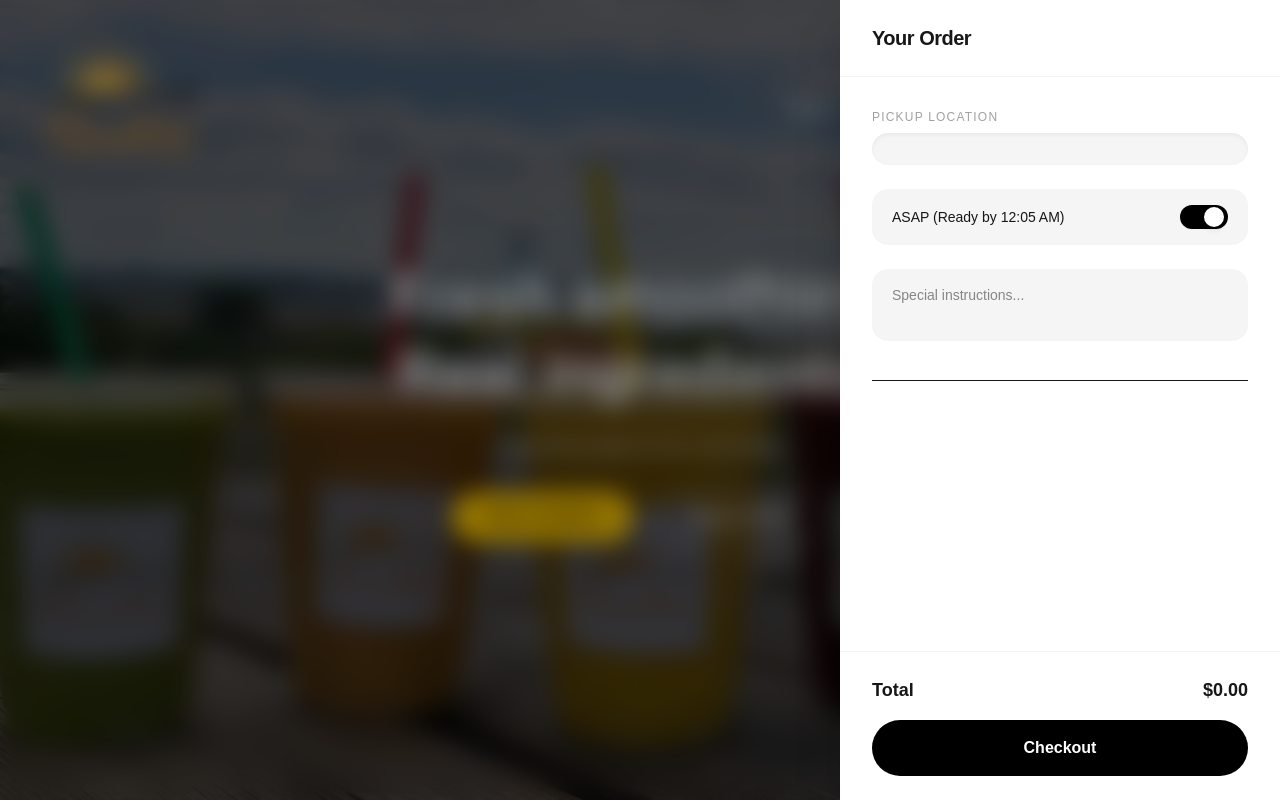
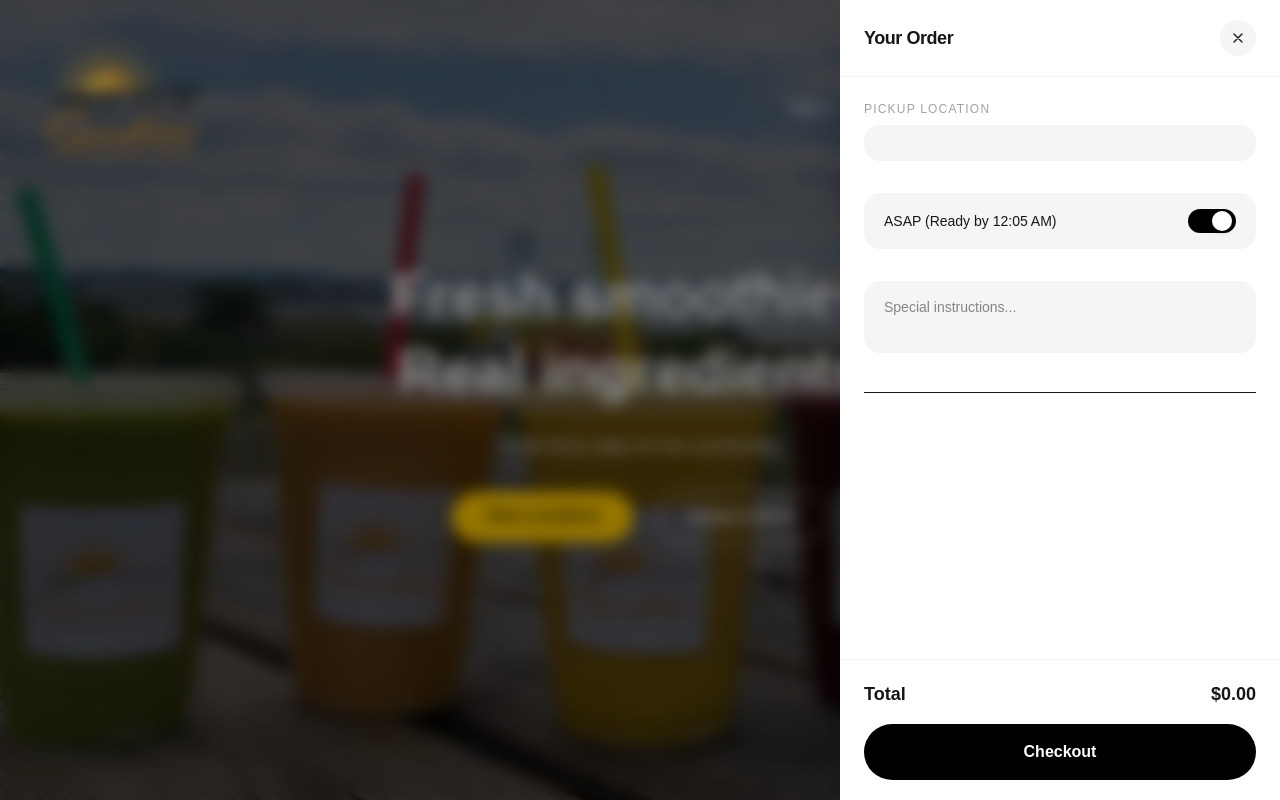
Before and after one commit to htan96/sunshine-smoothies, a Next.js app: page / in a window 1280 px wide. Both pictures are taken after a click on the button 1224 px from the left and 109 px from the top of the page. Shown: the top 800 px of the page. Built offline with nearby package versions, Linux system fonts and the light colour scheme.

Commit message:
Fix Order Now routing to /menu

```diff
--- a/components/cart/CartDrawer.tsx
+++ b/components/cart/CartDrawer.tsx
@@ -1,6 +1,6 @@
 "use client";
 
-import { useMemo, useState } from "react";
+import { useState, useMemo } from "react";
 import { useCartStore } from "@/features/cart/store";
 import { useLocationStore } from "@/features/location/store";
 
@@ -60,11 +60,6 @@ export default function CartDrawer() {
   }, [pickupDate, asap]);
 
   async function handleCheckout() {
-    if (!selectedLocation?.id) {
-      alert("Please select a location first.");
-      return;
-    }
-
     const res = await fetch("/api/checkout", {
       method: "POST",
       headers: { "Content-Type": "application/json" },
@@ -74,7 +69,9 @@ export default function CartDrawer() {
           ? `ASAP (${formattedReadyTime})`
           : pickupDate.toISOString(),
         notes,
-        locationId: selectedLocation.id, // ✅ CRITICAL FIX
+        locationId: selectedLocation?.id,
+        locationName: selectedLocation?.name,
+        locationAddress: selectedLocation?.address,
       }),
     });
 
@@ -82,8 +79,6 @@ export default function CartDrawer() {
 
     if (data.url) {
       window.location.href = data.url;
-    } else {
-      alert("Checkout failed.");
     }
   }
 
@@ -92,36 +87,62 @@ export default function CartDrawer() {
   return (
     <div className="fixed inset-0 z-50 flex justify-end">
 
+      {/* Overlay */}
       <div
-        className="absolute inset-0 bg-black/40 backdrop-blur-md"
+        className="absolute inset-0 bg-black/40 backdrop-blur-sm"
         onClick={closeCart}
       />
 
-      <div className="relative w-[440px] bg-white h-full shadow-2xl flex flex-col">
+      {/* Drawer */}
+      <div className="relative w-full md:w-[440px] bg-white h-full shadow-2xl flex flex-col animate-slideIn">
 
         {/* Header */}
-        <div className="px-8 py-6 border-b border-neutral-100">
-          <h2 className="text-xl font-semibold tracking-tight">
+        <div className="px-6 py-5 border-b border-neutral-100 flex items-center justify-between">
+
+          {/* Drag indicator (mobile only) */}
+          <div className="absolute top-2 left-1/2 -translate-x-1/2 md:hidden">
+            <div className="w-12 h-1.5 bg-neutral-300 rounded-full" />
+          </div>
+
+          <h2 className="text-lg font-semibold tracking-tight">
             Your Order
           </h2>
+
+          <button
+            onClick={closeCart}
+            className="w-9 h-9 flex items-center justify-center rounded-full bg-neutral-100 hover:bg-neutral-200 transition"
+          >
+            <svg
+              viewBox="0 0 24 24"
+              className="w-4 h-4"
+              stroke="currentColor"
+              strokeWidth="2"
+              fill="none"
+            >
+              <path d="M6 6l12 12M6 18L18 6" strokeLinecap="round" />
+            </svg>
+          </button>
         </div>
 
-        <div className="flex-1 overflow-y-auto px-8 py-8 space-y-8">
+        {/* Content */}
+        <div className="flex-1 overflow-y-auto px-6 py-6 space-y-8">
 
-          {/* Pickup Section */}
-          <div className="space-y-6">
-
+          {/* Location */}
           <div>
             <p className="text-xs uppercase tracking-widest text-neutral-400 mb-2">
               Pickup Location
             </p>
-              <div className="bg-neutral-100 rounded-2xl px-5 py-4 shadow-inner">
+            <div className="bg-neutral-100 rounded-2xl px-5 py-4">
               <p className="text-sm font-medium text-neutral-800">
                 {selectedLocation?.name}
+              </p>
+              <p className="text-xs text-neutral-500 mt-1">
+                {selectedLocation?.address}
               </p>
             </div>
           </div>
 
+          {/* ASAP Toggle */}
           <div className="flex items-center justify-between bg-neutral-100 rounded-2xl px-5 py-4">
             <span className="text-sm font-medium">
               ASAP (Ready by {formattedReadyTime})
@@ -157,6 +178,7 @@ export default function CartDrawer() {
             </div>
           )}
 
+          {/* Notes */}
           <textarea
             value={notes}
             onChange={(e) => setNotes(e.target.value)}
@@ -164,17 +186,14 @@ export default function CartDrawer() {
             placeholder="Special instructions..."
           />
 
-          </div>
-
           {/* Items */}
-          <div className="border-t pt-8 space-y-6">
-
+          <div className="border-t pt-6 space-y-6">
             {items.map((item) => (
               <div
                 key={item.id}
-                className="bg-white rounded-2xl p-5 shadow-sm border border-neutral-100 space-y-4"
+                className="bg-white rounded-2xl p-4 shadow-sm border border-neutral-100"
               >
-                <div className="flex justify-between items-start">
+                <div className="flex justify-between items-start mb-3">
                   <div>
                     <p className="font-medium">
                       {item.itemName}
@@ -196,10 +215,7 @@ export default function CartDrawer() {
                   <div className="flex items-center bg-neutral-100 rounded-full">
                     <button
                       onClick={() =>
-                        updateQuantity(
-                          item.id,
-                          item.quantity - 1
-                        )
+                        updateQuantity(item.id, item.quantity - 1)
                       }
                       className="px-4 py-1 text-sm"
                     >
@@ -212,10 +228,7 @@ export default function CartDrawer() {
 
                     <button
                       onClick={() =>
-                        updateQuantity(
-                          item.id,
-                          item.quantity + 1
-                        )
+                        updateQuantity(item.id, item.quantity + 1)
                       }
                       className="px-4 py-1 text-sm"
                     >
@@ -239,16 +252,16 @@ export default function CartDrawer() {
                 </div>
               </div>
             ))}
-
           </div>
-
         </div>
 
         {/* Footer */}
-        <div className="border-t border-neutral-100 px-8 py-6 bg-white space-y-4">
+        <div className="border-t border-neutral-100 px-6 py-5 bg-white space-y-4">
           <div className="flex justify-between text-lg font-semibold">
             <span>Total</span>
-            <span>${(getCartTotal() / 100).toFixed(2)}</span>
+            <span>
+              ${(getCartTotal() / 100).toFixed(2)}
+            </span>
           </div>
 
           <button
```
Lines whose indentation alone changed are shown as unchanged.
